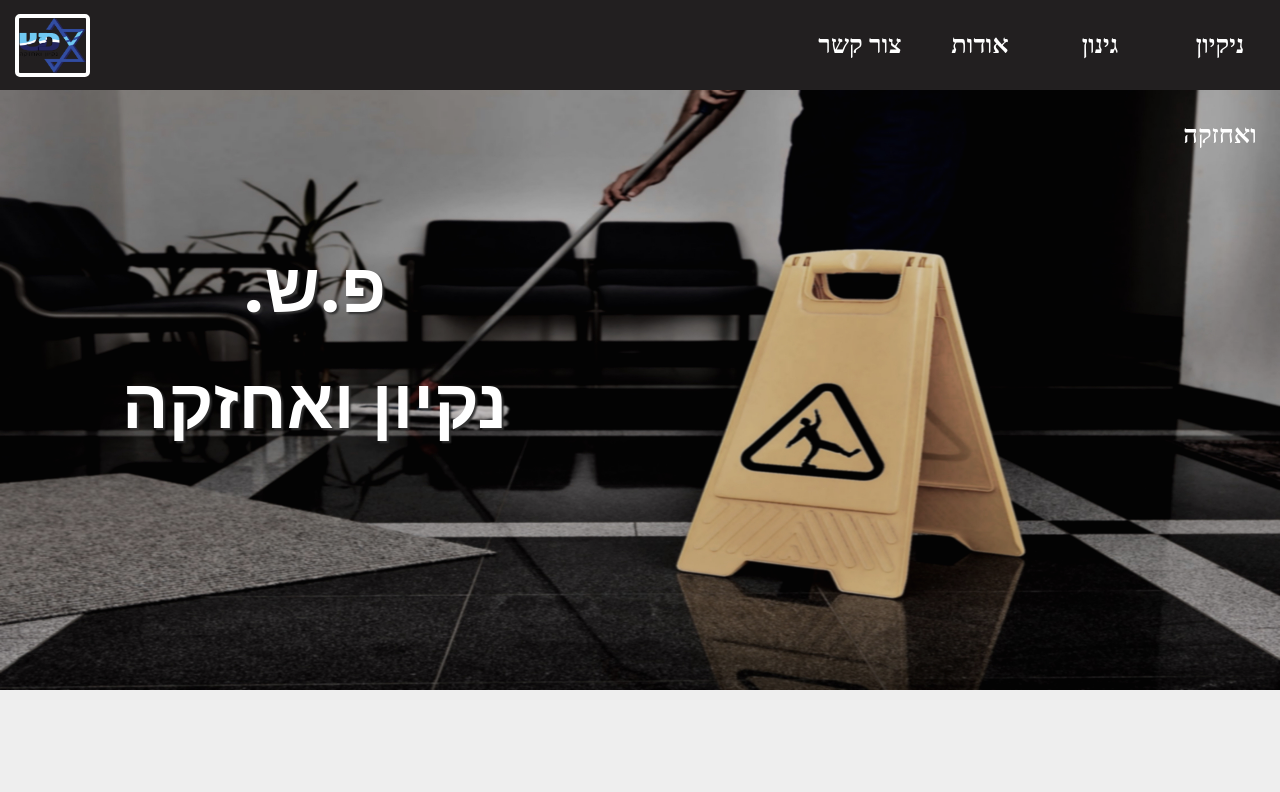
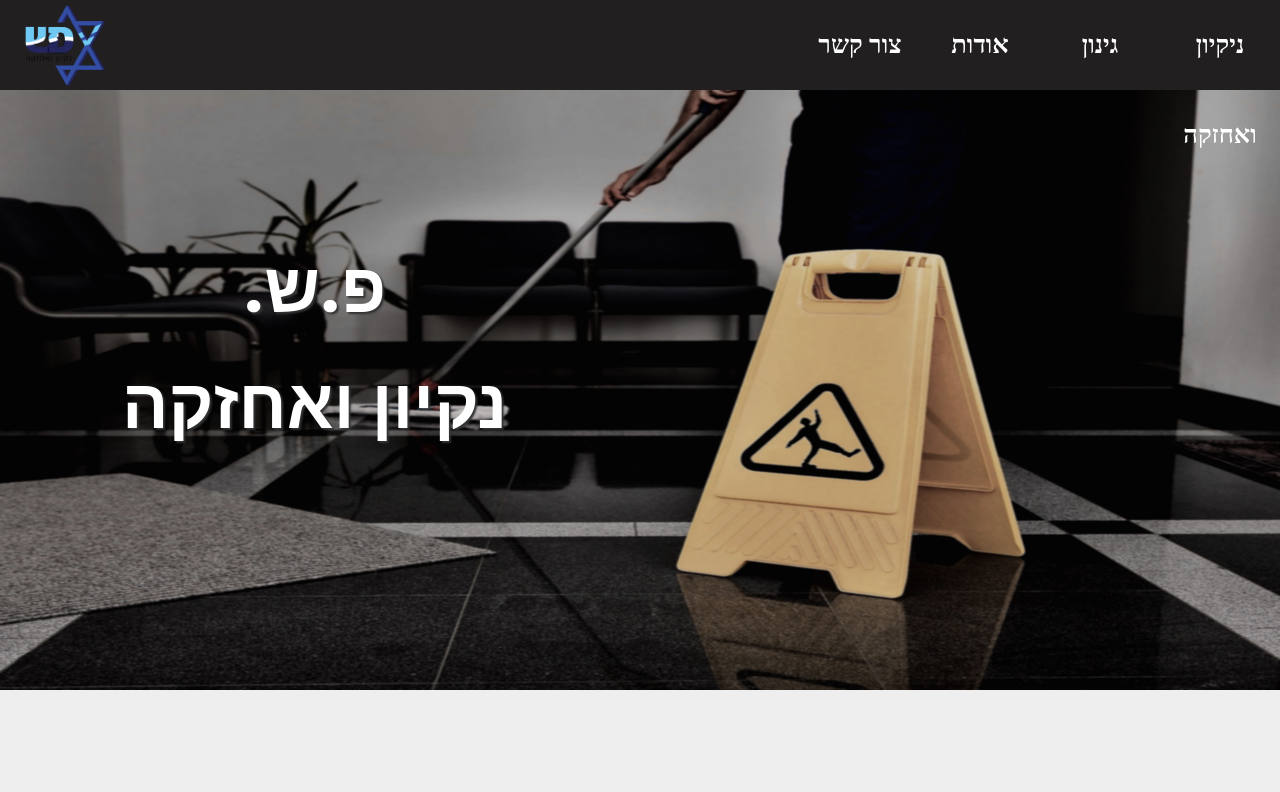
Before and after one commit to roystern92/psclean_client, a React (Create React App) app: page / in a window 1280 px wide. Shown: the top 792 px of the page. Built offline with nearby package versions, Linux system fonts and the light colour scheme; a web font is replaced by a local one.

Commit message:
more css design to app logo

```diff
--- a/src/components/Logo/Logo.js
+++ b/src/components/Logo/Logo.js
@@ -4,11 +4,9 @@ import { NavLink } from 'react-router-dom';
 
 const logo = (props) => (
         <NavLink exact to={'/'}>
-            <div className={classes.Container}>
                 <div className={classes.Logo}>
                 <img src={require('../../assets/images/logo.png')} alt="text"/>
                 </div>
-           </div>
     </NavLink>
 
 );
--- a/src/components/Logo/Logo.module.css
+++ b/src/components/Logo/Logo.module.css
@@ -1,18 +1,15 @@
 .Logo {
-    padding-left: 5px;
+    padding-left: 15px;
     display: flex;
     justify-content: center;
     align-items: center;
     height: 100%;
     box-sizing: border-box;
-    border-radius: 5px;
 }
 
 .Logo img {
-    height: 63px;
-    width: 75px;
-    border: 4px solid white;
-    border-radius: 5px;
+    height: 90%;
+    width: 80px;
 }
 
 
```
